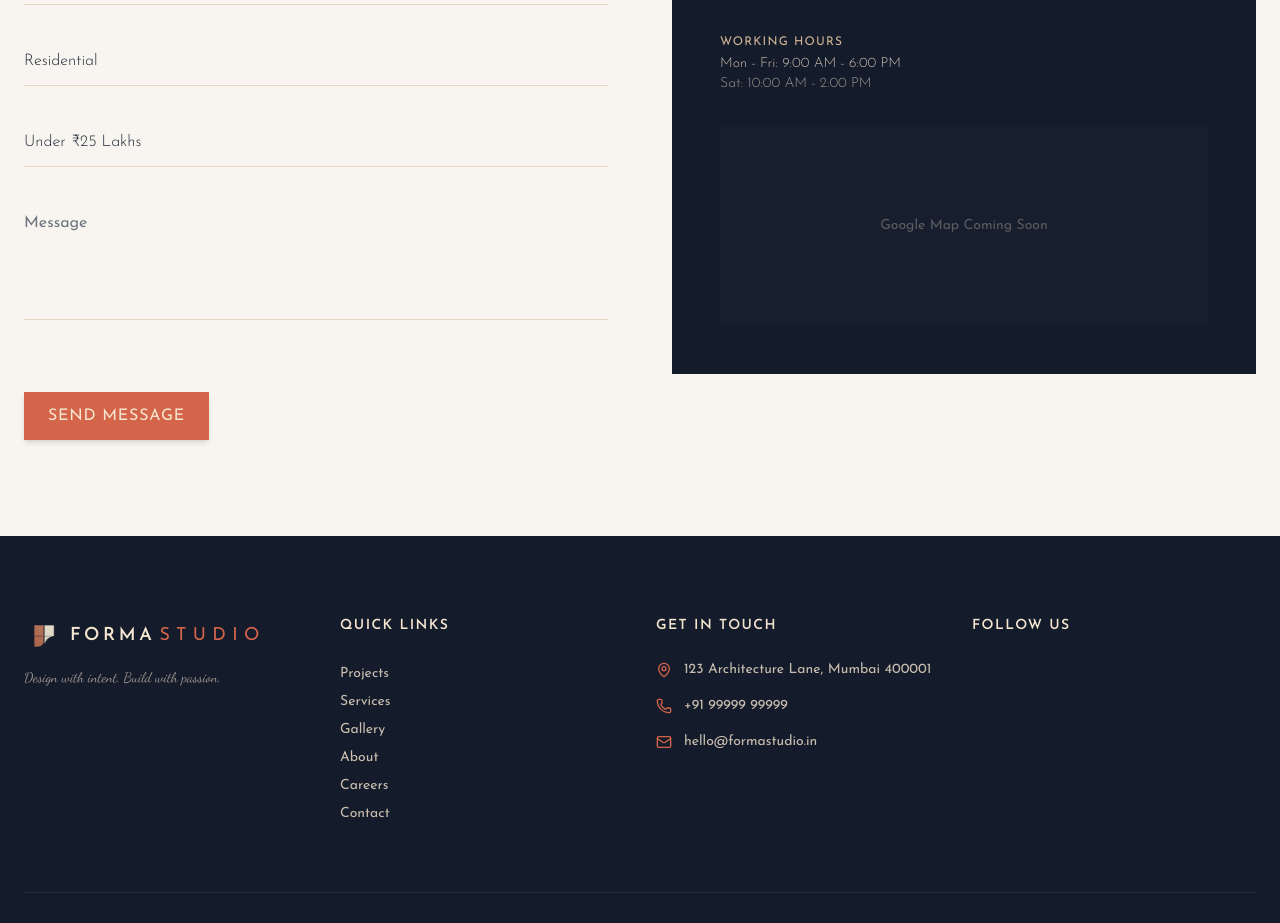
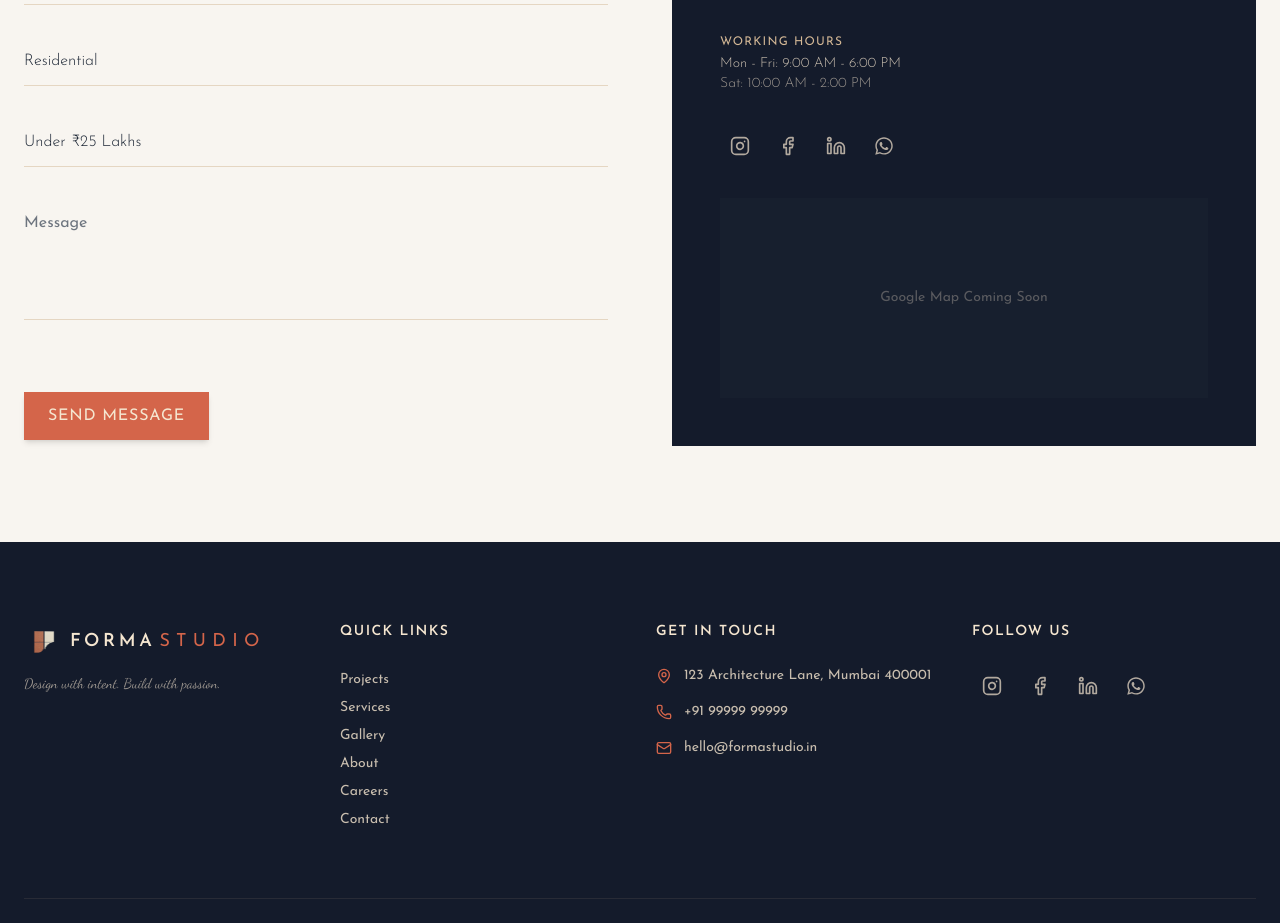
Before and after one commit to geekyabinash/forma-studio, a Next.js app: page /contact in a window 1280 px wide. Shown: the part 850-1773 px from the top of the page. Built offline with nearby package versions, Linux system fonts and the light colour scheme; no server answers; the database is empty.

Commit message:
Fixed Thumbnails not appearing

```diff
--- a/src/app/admin/content/home/page.tsx
+++ b/src/app/admin/content/home/page.tsx
@@ -49,6 +49,7 @@ interface HomeFormData {
 interface PickerItem {
   slug: string
   title: string
+  imageUrl?: string
 }
 
 const emptyForm: HomeFormData = {
@@ -103,6 +104,22 @@ function SlugPicker({
   const knownSlugs = new Set(items.map((i) => i.slug))
   const orphanedSelected = selected.filter((s) => !knownSlugs.has(s))
 
+  const Thumb = ({ src, alt }: { src?: string; alt: string }) =>
+    src && src.length > 0 ? (
+      // eslint-disable-next-line @next/next/no-img-element
+      <img
+        src={src}
+        alt={alt}
+        className="w-12 h-12 rounded object-cover border border-[#F5E6D0]/10 shrink-0"
+      />
+    ) : (
+      <div className="w-12 h-12 rounded bg-[#141B2B] border border-dashed border-[#F5E6D0]/20 flex items-center justify-center shrink-0">
+        <span className="font-josefin text-[10px] text-[#D4B896]/50">
+          No image
+        </span>
+      </div>
+    )
+
   return (
     <div className="space-y-3">
       {selected.length > 0 && (
@@ -117,11 +134,12 @@ function SlugPicker({
               return (
                 <li
                   key={slug}
-                  className="flex items-center gap-2 px-3 py-2 bg-[#141B2B] border border-[#F5E6D0]/15 rounded-lg"
+                  className="flex items-center gap-3 px-3 py-2 bg-[#141B2B] border border-[#F5E6D0]/15 rounded-lg"
                 >
                   <span className="font-josefin text-[#D4B896] text-xs w-5">
                     {index + 1}.
                   </span>
+                  <Thumb src={item?.imageUrl} alt={label} />
                   <span className="font-josefin text-[#F5E6D0] text-sm flex-1 truncate">
                     {label}
                     {!item && (
@@ -168,21 +186,22 @@ function SlugPicker({
           <p className="font-josefin text-[#D4B896] text-xs uppercase tracking-wider">
             Available
           </p>
-          <div className="grid grid-cols-1 sm:grid-cols-2 gap-1.5 max-h-64 overflow-y-auto pr-1">
+          <div className="grid grid-cols-1 sm:grid-cols-2 gap-1.5 max-h-80 overflow-y-auto pr-1">
             {items
               .filter((i) => !selected.includes(i.slug))
               .map((item) => (
                 <label
                   key={item.slug}
-                  className="flex items-center gap-2 px-3 py-2 bg-[#141B2B]/60 border border-[#F5E6D0]/10 rounded-lg cursor-pointer hover:border-[#D4654A]/40 transition-colors"
+                  className="flex items-center gap-3 px-3 py-2 bg-[#141B2B]/60 border border-[#F5E6D0]/10 rounded-lg cursor-pointer hover:border-[#D4654A]/40 transition-colors"
                 >
                   <input
                     type="checkbox"
                     checked={false}
                     onChange={() => onToggle(item.slug)}
-                    className="accent-[#D4654A]"
+                    className="accent-[#D4654A] shrink-0"
                   />
-                  <span className="font-josefin text-[#F5E6D0] text-sm truncate">
+                  <Thumb src={item.imageUrl} alt={item.title} />
+                  <span className="font-josefin text-[#F5E6D0] text-sm truncate flex-1">
                     {item.title}
                   </span>
                 </label>
@@ -241,16 +260,26 @@ export default function HomeContentPage() {
       const projectsJson = await projectsRes.json()
       const servicesJson = await servicesRes.json()
       setAvailableProjects(
-        (projectsJson.projects ?? []).map((p: { slug: string; title: string }) => ({
-          slug: p.slug,
-          title: p.title,
-        }))
+        (projectsJson.projects ?? []).map(
+          (p: {
+            slug: string
+            title: string
+            heroImage?: { url?: string } | null
+          }) => ({
+            slug: p.slug,
+            title: p.title,
+            imageUrl: p.heroImage?.url ?? '',
+          })
+        )
       )
       setAvailableServices(
-        (servicesJson.services ?? []).map((s: { slug: string; title: string }) => ({
-          slug: s.slug,
-          title: s.title,
-        }))
+        (servicesJson.services ?? []).map(
+          (s: { slug: string; title: string; imageUrl?: string | null }) => ({
+            slug: s.slug,
+            title: s.title,
+            imageUrl: s.imageUrl ?? '',
+          })
+        )
       )
     } catch (error) {
       console.error('Failed to fetch picker data:', error)
--- a/src/components/ui/SocialLinks.tsx
+++ b/src/components/ui/SocialLinks.tsx
@@ -11,6 +11,13 @@ export interface SocialUrls {
   whatsapp?: string;
 }
 
+const FALLBACK_URLS: Required<SocialUrls> = {
+  instagram: 'https://www.instagram.com/',
+  facebook: 'https://www.facebook.com/',
+  linkedin: 'https://www.linkedin.com/',
+  whatsapp: 'https://wa.me/',
+};
+
 interface SocialLinksProps {
   className?: string;
   iconSize?: number;
@@ -22,14 +29,33 @@ export default function SocialLinks({
   iconSize = 20,
   urls,
 }: SocialLinksProps) {
+  const resolve = (configured: string | undefined, fallback: string) => {
+    const trimmed = configured?.trim();
+    return trimmed && trimmed.length > 0 ? trimmed : fallback;
+  };
+
   const items = [
-    { label: 'Instagram', href: urls?.instagram, icon: InstagramIcon },
-    { label: 'Facebook', href: urls?.facebook, icon: FacebookIcon },
-    { label: 'LinkedIn', href: urls?.linkedin, icon: LinkedinIcon },
-    { label: 'WhatsApp', href: urls?.whatsapp, icon: WhatsAppIcon },
-  ].filter((item) => item.href && item.href.trim().length > 0);
-
-  if (items.length === 0) return null;
+    {
+      label: 'Instagram',
+      href: resolve(urls?.instagram, FALLBACK_URLS.instagram),
+      icon: InstagramIcon,
+    },
+    {
+      label: 'Facebook',
+      href: resolve(urls?.facebook, FALLBACK_URLS.facebook),
+      icon: FacebookIcon,
+    },
+    {
+      label: 'LinkedIn',
+      href: resolve(urls?.linkedin, FALLBACK_URLS.linkedin),
+      icon: LinkedinIcon,
+    },
+    {
+      label: 'WhatsApp',
+      href: resolve(urls?.whatsapp, FALLBACK_URLS.whatsapp),
+      icon: WhatsAppIcon,
+    },
+  ];
 
   return (
     <div className={cn('flex items-center gap-2', className)}>
```
